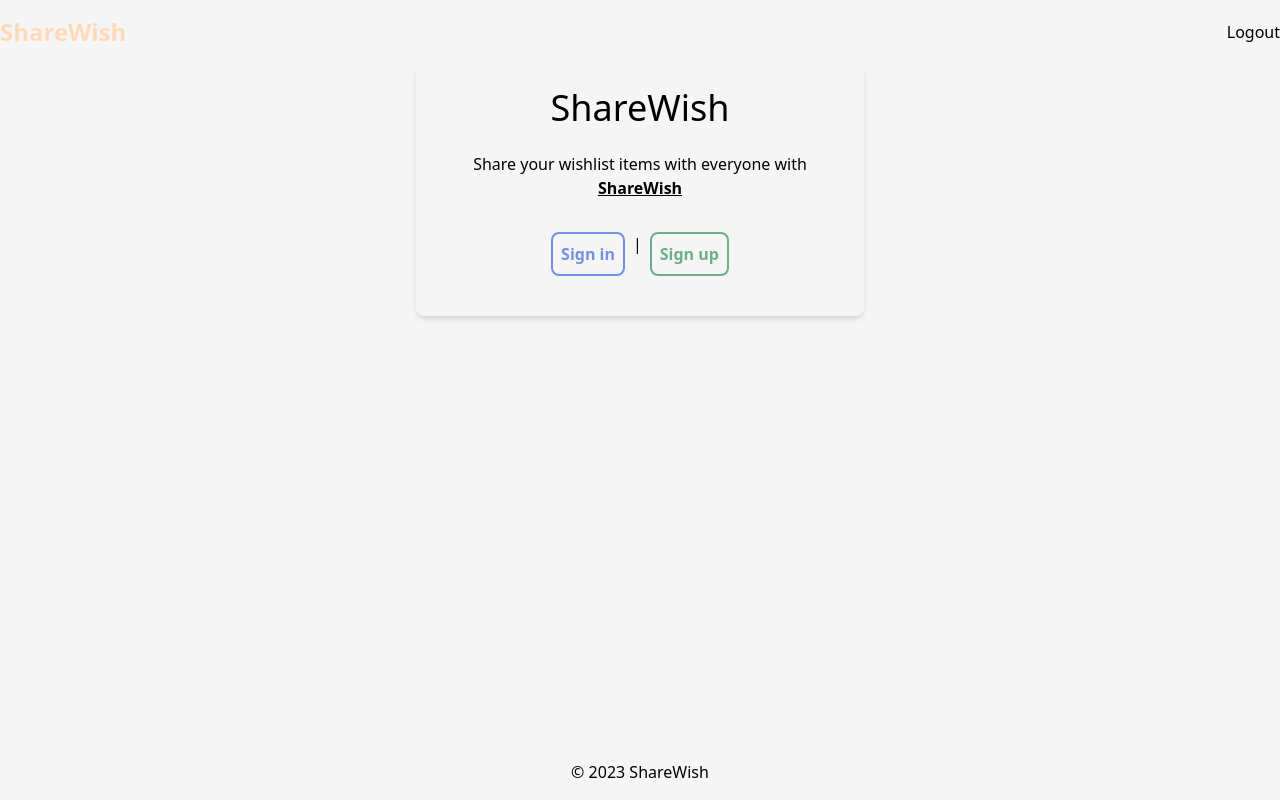
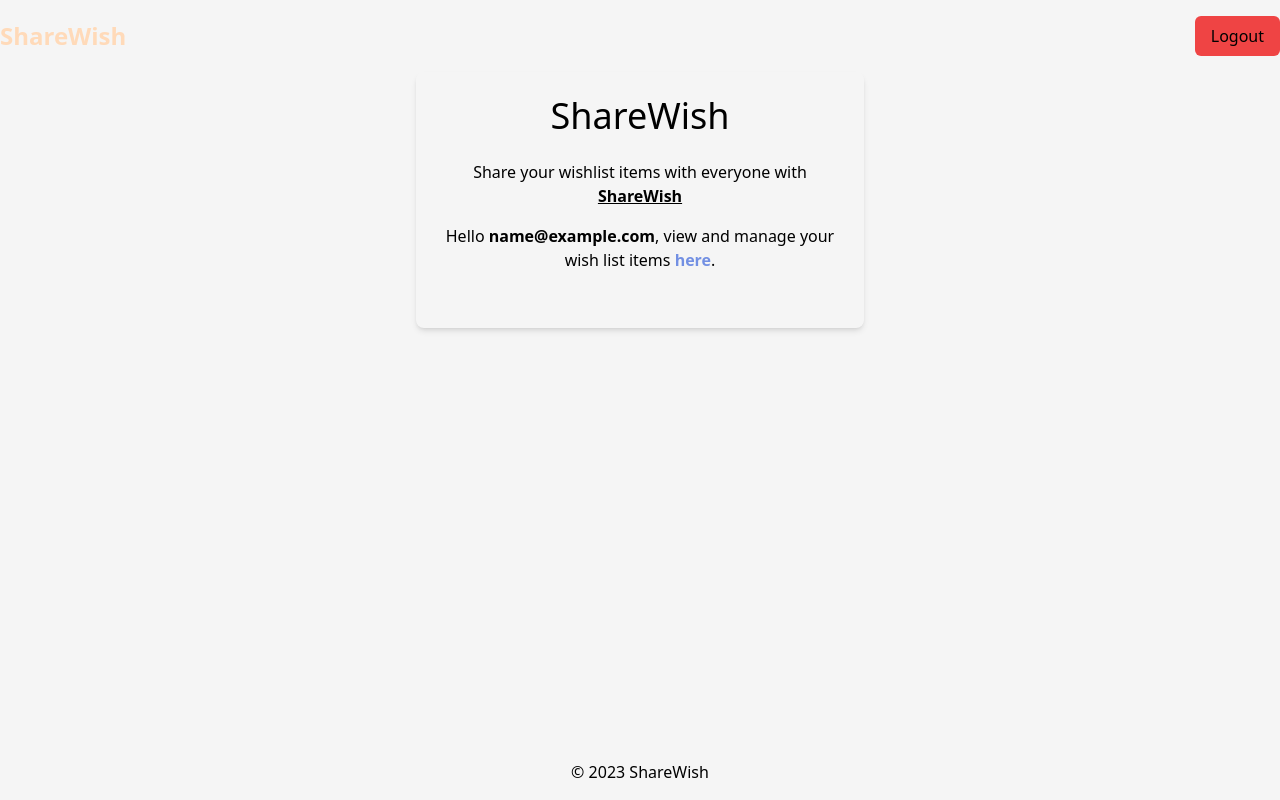
Before and after one commit to Priya-Terminal/wishlist, a Next.js app: page / in a window 1280 px wide. Before the commit this address had no page. Built offline with nearby package versions, Linux system fonts and the light colour scheme; sample sign-in values are in the browser's storage.

Commit message:
fix: bus and minor changes

```diff
--- a/src/components/layout/Header.jsx
+++ b/src/components/layout/Header.jsx
@@ -10,7 +10,7 @@ const Header = () => {
 
   const handleLogout = async () => {
     try {
-      removeUser();
+      removeUser(window);
       router.push("/");
     } catch (error) {
       console.error("Error:", error);
@@ -29,7 +29,7 @@ const Header = () => {
           {user ? (
             <button
               onClick={handleLogout}
-              className="text-red hover:underline cursor-pointer"
+              className="bg-red-500 text-foreground py-2 px-4 rounded-md hover:bg-red-600"
             >
               Logout
             </button>
--- a/src/pages/_app.jsx
+++ b/src/pages/_app.jsx
@@ -1,5 +1,4 @@
 import { useEffect, useState } from "react";
-import { useRouter } from "next/router";
 
 import "../styles/globals.css";
 
@@ -9,7 +8,6 @@ import { getUser } from "@/utils/user";
 import UserContext from "@/contexts/user";
 
 const MyApp = ({ Component, pageProps }) => {
-  const router = useRouter();
   const [user, setUser] = useState(null);
 
   useEffect(() => {
--- a/src/pages/app.jsx
+++ b/src/pages/app.jsx
@@ -159,16 +159,6 @@ const App = () => {
           </button>
         </div>
       )}
-
-      <div className="mt-4">
-        <button
-          href="#"
-          onClick={handleLogoutLinkClick}
-          className="bg-red-500 text-foreground py-2 px-4 rounded-md hover:bg-red-600"
-        >
-          Logout
-        </button>
-      </div>
     </>
   ) : null;
 };
--- a/src/pages/index.jsx
+++ b/src/pages/index.jsx
@@ -1,19 +1,40 @@
-import React, { useEffect, useContext } from "react";
+import React, { useContext, useEffect } from "react";
 import Link from "next/link";
-import { useRouter } from "next/router";
 import UserContext from "@/contexts/user";
+
+const SignUpSignInSection = () => (
+  <div className="mb-4 flex justify-center">
+    <Link href="/signin">
+      <div className="text-blue-700 font-bold opacity-60 hover:opacity-100 p-2 rounded-lg border-2 border-blue-700">
+        Sign in
+      </div>
+    </Link>
+    <span className="mx-2">|</span>
+    <Link href="/signup">
+      <div className="text-green-700 font-bold opacity-60 hover:opacity-100 p-2 rounded-lg border-2 border-green-700">
+        Sign up
+      </div>
+    </Link>
+  </div>
+);
+
+const GoToAppSection = ({ user }) => (
+  <div className="mt-4 flex justify-center">
+    <p className="text-foreground">
+      Hello <b>{user.email}</b>, view and manage your wish list items{" "}
+      <Link
+        className="text-blue-700 font-bold opacity-60 hove:underline hover:opacity-100 border-b-blue-700"
+        href="/app"
+      >
+        here
+      </Link>
+      .
+    </p>
+  </div>
+);
 
 const Home = () => {
   const [user] = useContext(UserContext);
-  const router = useRouter();
-
-  useEffect(() => {
-    if (user) {
-      console.log({ user });
-      console.log("User is logged in, redirecting to /app");
-      router.push("/app");
-    }
-  }, [user]);
 
   return (
     <div className="flex flex-grow justify-center items-center">
@@ -27,19 +48,7 @@ const Home = () => {
             Share your wishlist items with everyone with{" "}
             <b className="underline">ShareWish</b>
           </p>
-        </div>
-        <div className="mb-4 flex justify-center">
-          <Link href="/signin">
-            <div className="text-blue-700 font-bold opacity-60 hover:opacity-100 p-2 rounded-lg border-2 border-blue-700">
-              Sign in
-            </div>
-          </Link>
-          <span className="mx-2">|</span>
-          <Link href="/signup">
-            <div className="text-green-700 font-bold opacity-60 hover:opacity-100 p-2 rounded-lg border-2 border-green-700">
-              Sign up
-            </div>
-          </Link>
+          {user ? <GoToAppSection user={user} /> : <SignUpSignInSection />}
         </div>
       </div>
     </div>
--- a/src/pages/signin.jsx
+++ b/src/pages/signin.jsx
@@ -12,7 +12,7 @@ function SignInPage() {
     if (user) {
       router.push("/app");
     }
-  }, []);
+  }, [user]);
 
   const handleSuccessfulLogin = (loggedInUser) => {
     saveUser(window, loggedInUser);
--- a/src/pages/signup.jsx
+++ b/src/pages/signup.jsx
@@ -13,7 +13,7 @@ const SignupPage = () => {
     if (user) {
       router.push("/app");
     }
-  }, []);
+  }, [user]);
 
   const handleSuccessfulSignup = (user) => {
     saveUser(window, user);
```
Also changed, not shown: 1 other file (tests, documents, lock files or other folders).
